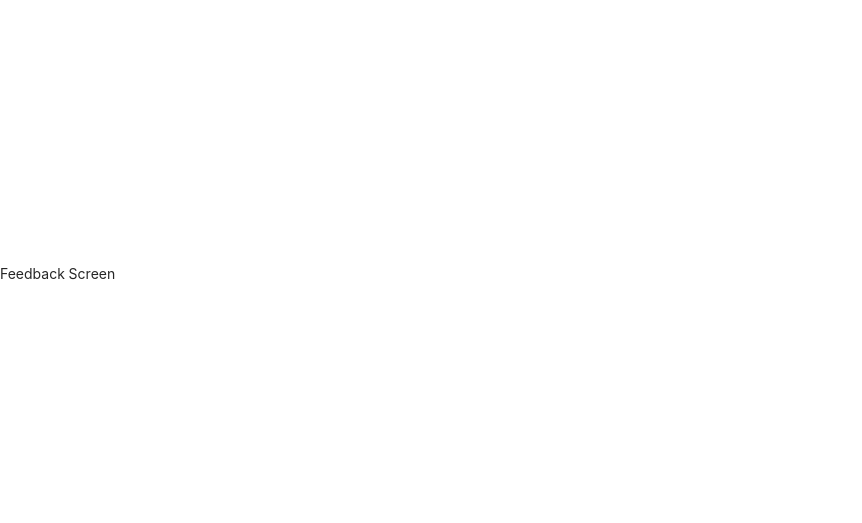
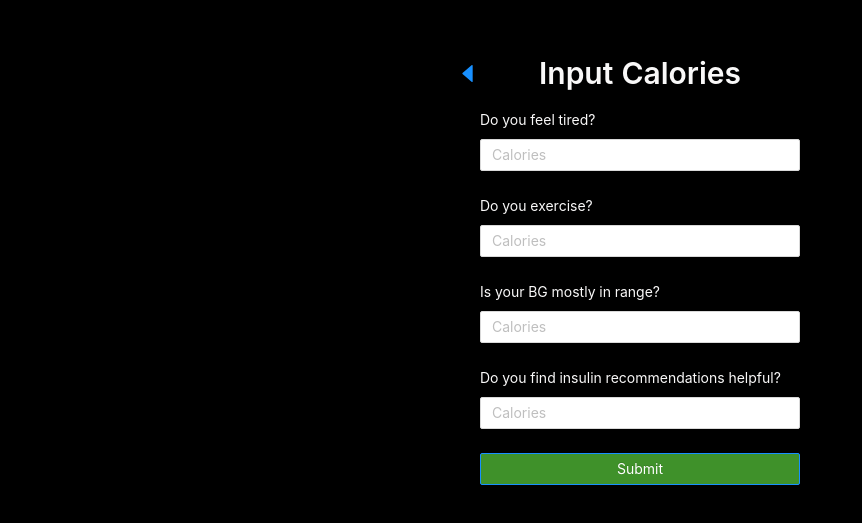
Before and after one commit to PathfinderDevelopment/pba-demo, a React (Create React App) app: page /feedback in a window 1280 px wide. Shown: the part 119-642 px from the top of the page, without its empty margins (0-862 px from the left). Built offline with nearby package versions, Linux system fonts and the light colour scheme.

Commit message:
Built feedback screen and added graph to reports page.

```diff
--- a/src/Components/Feedback/Feedback.tsx
+++ b/src/Components/Feedback/Feedback.tsx
@@ -1,7 +1,61 @@
 import React from 'react';
+import {StyledForm, StyledBackButton} from '../SharedStyledComponents';
+import {Form, Button, Typography, Input} from 'antd';
+import {Link} from 'react-router-dom';
 
-export const Feedback:React.FC = () => {
-    return (
-        <p>Feedback Screen</p>
-    )
-}
+export const Feedback: React.FC = () => {
+  const onFinish = (values: any) => {
+    console.log('Success:', values);
+    // TODO: Track feedback input event
+    // TODO: Route to success screen
+  };
+
+  const onFinishFailed = (errorInfo: any) => {
+    console.log('Failed:', errorInfo);
+  };
+
+  return (
+    <StyledForm
+      name="feedbackInput"
+      onFinish={onFinish}
+      onFinishFailed={onFinishFailed}
+      layout='vertical'
+    >
+      <Link to='home'>
+        <StyledBackButton />
+      </Link>
+
+      <Typography.Title level={2}>Input Calories</Typography.Title>
+      <Form.Item
+        label="Do you feel tired?"
+        name="tired"
+      >
+        <Input placeholder='Calories' />
+      </Form.Item>
+      <Form.Item
+        label="Do you exercise?"
+        name="exercise"
+      >
+        <Input placeholder='Calories' />
+      </Form.Item>
+      <Form.Item
+        label="Is your BG mostly in range?"
+        name="bgInRange"
+      >
+        <Input placeholder='Calories' />
+      </Form.Item>
+      <Form.Item
+        label="Do you find insulin recommendations helpful?"
+        name="insulinRecommendationHelpful"
+      >
+        <Input placeholder='Calories' />
+      </Form.Item>
+
+      <Form.Item>
+        <Button type="primary" htmlType="submit" block>
+                    Submit
+        </Button>
+      </Form.Item>
+    </StyledForm>
+  );
+};
--- a/src/Components/Report/Report.tsx
+++ b/src/Components/Report/Report.tsx
@@ -2,6 +2,7 @@ import React from 'react';
 import {Button} from 'antd';
 import {Container, StyledBackButton} from '../SharedStyledComponents';
 import {Link} from 'react-router-dom';
+import ReportImage from '../../images/reports_image.png';
 
 export const Report:React.FC = () => {
   // TODO: Add graph once assets have been uploaded to Zeplin
@@ -14,6 +15,7 @@ export const Report:React.FC = () => {
       <Link to='home'>
         <StyledBackButton/>
       </Link>
+      <img src={ReportImage} style={{width: '100%'}} alt='report-graph'/>
       <Button type='primary' onClick={shareData}>Share Data</Button>
     </Container>
   );
--- a/src/index.css
+++ b/src/index.css
@@ -7,17 +7,27 @@ body {
     sans-serif;
   -webkit-font-smoothing: antialiased;
   -moz-osx-font-smoothing: grayscale;
+  background-color: #000000;
 }
 
 code {
-  font-family: source-code-pro, Menlo, Monaco, Consolas, 'Courier New',
-    monospace;
+  font-family: Arial, Helvetica, sans-serif;
 }
 
 * {
   margin: 0;
   padding:0;
 }
+
+.ant-typography {
+  color: #f9f8f8 !important;
+}
+
+label {
+  color: #f9f8f8 !important;
+}
+
+
 
 *,
 *::before,
@@ -29,3 +39,7 @@ html {
   box-sizing: border-box;
   font-size: 62.5%;
 }
+
+.ant-btn-primary {
+  background-color: #3f912a;
+}
```
Also changed, not shown: src/images/reports_image.png (added).
